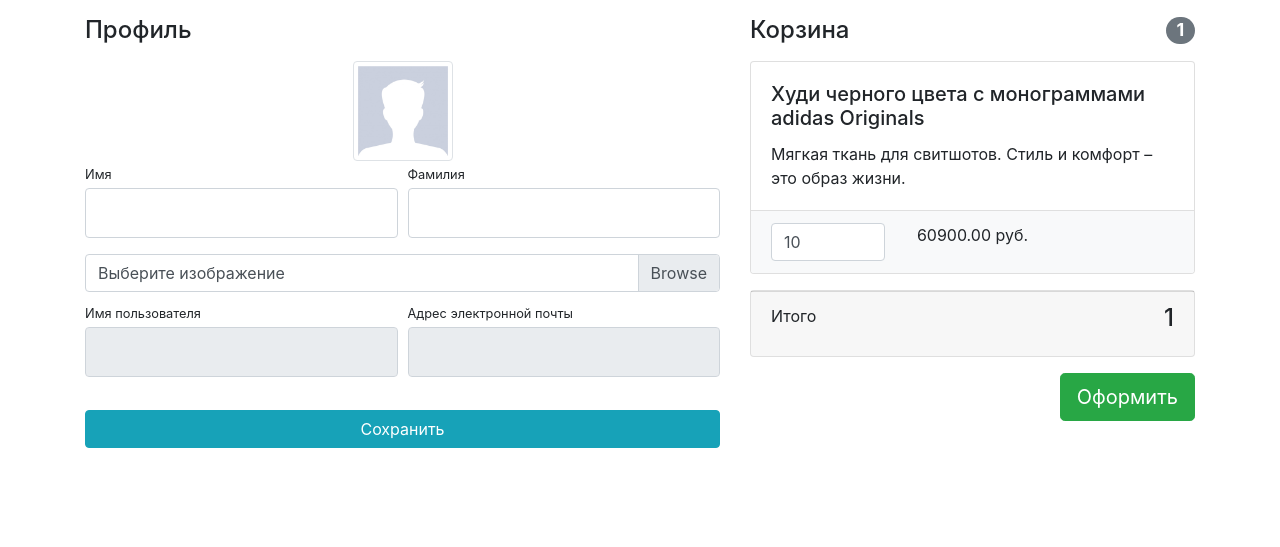
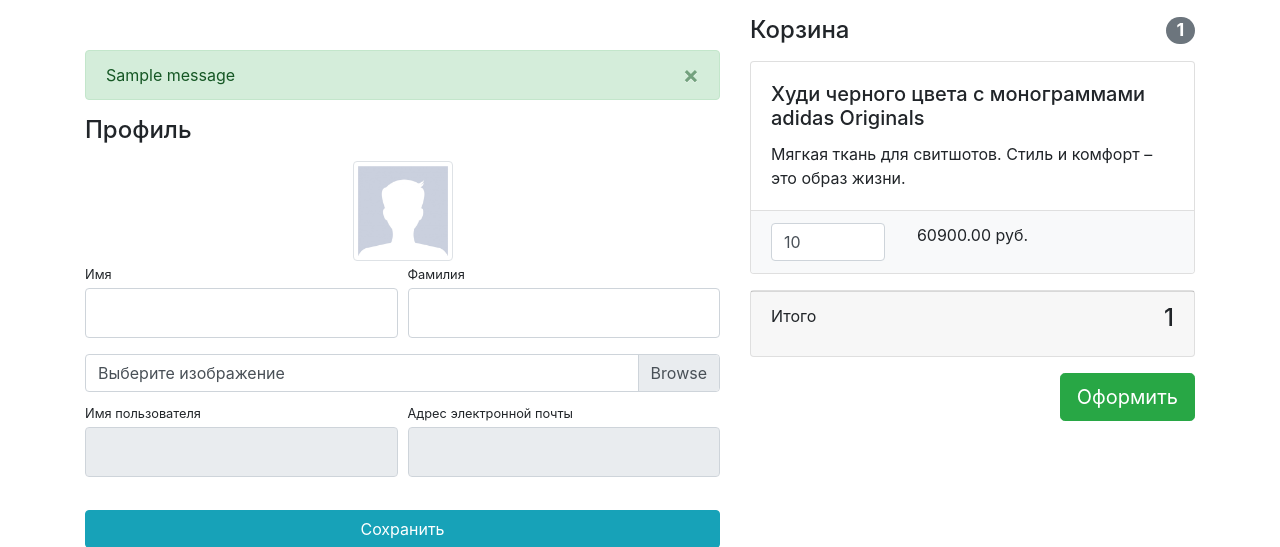
Before and after one commit to LtBread/cloneshop, a Django app: template users/templates/users/profile.html in a window 1280 px wide. Shown: the part 56-603 px from the top of the page. Run offline with Django 3.2, Linux system fonts and the light colour scheme; data comes from the database, SQL or seed files in the repository; tables that the repository leaves empty hold one stand-in row (values such as "Sample post"); the template is opened without the code that fills it: values that come from a table or form of the project are taken from there, most other values are stand-ins (such as "Sample title", 1, 10 or a date in 2020); one stand-in notice (Sample message) is shown; some libraries are stand-ins or nearby versions.

Commit message:
added displaying messages and errors for profile controller

```diff
--- a/users/templates/users/profile.html
+++ b/users/templates/users/profile.html
@@ -9,6 +9,23 @@
     <div class="container">
         <div class="row">
             <div class="col-lg-7">
+                {% if messages or form.errors %}
+                    <div class="alert {% if messages %} alert-success {% else %} alert-warning {% endif %} alert-dismissible fade show" role="alert"
+                         style="margin-top: 50px;">
+                        {% if messages %}
+                            {% for message in messages %}
+                                {{ message }}
+                            {% endfor %}
+                        {% else %}
+                            {% for error in form.non_field_errors %}
+                                {{ error }}
+                            {% endfor %}
+                        {% endif %}
+                        <button type="button" class="close" data-dismiss="alert" aria-label="Close">
+                            <span aria-hidden="true">&times;</span>
+                        </button>
+                    </div>
+                {% endif %}
                 <h4 class="mt-3 mb-3">Профиль</h4>
                 <div class="col-lg-12 text-center">
                     <img width="100" height="100"
--- a/users/views.py
+++ b/users/views.py
@@ -43,6 +43,7 @@ def profile(request):
         form = UserProfileForm(instance=user, files=request.FILES, data=request.POST)
         if form.is_valid():
             form.save()
+            messages.success(request, 'Данные успешно изменены!')
             return HttpResponseRedirect(reverse('users:profile'))
     else:
         form = UserProfileForm(instance=user)
```
